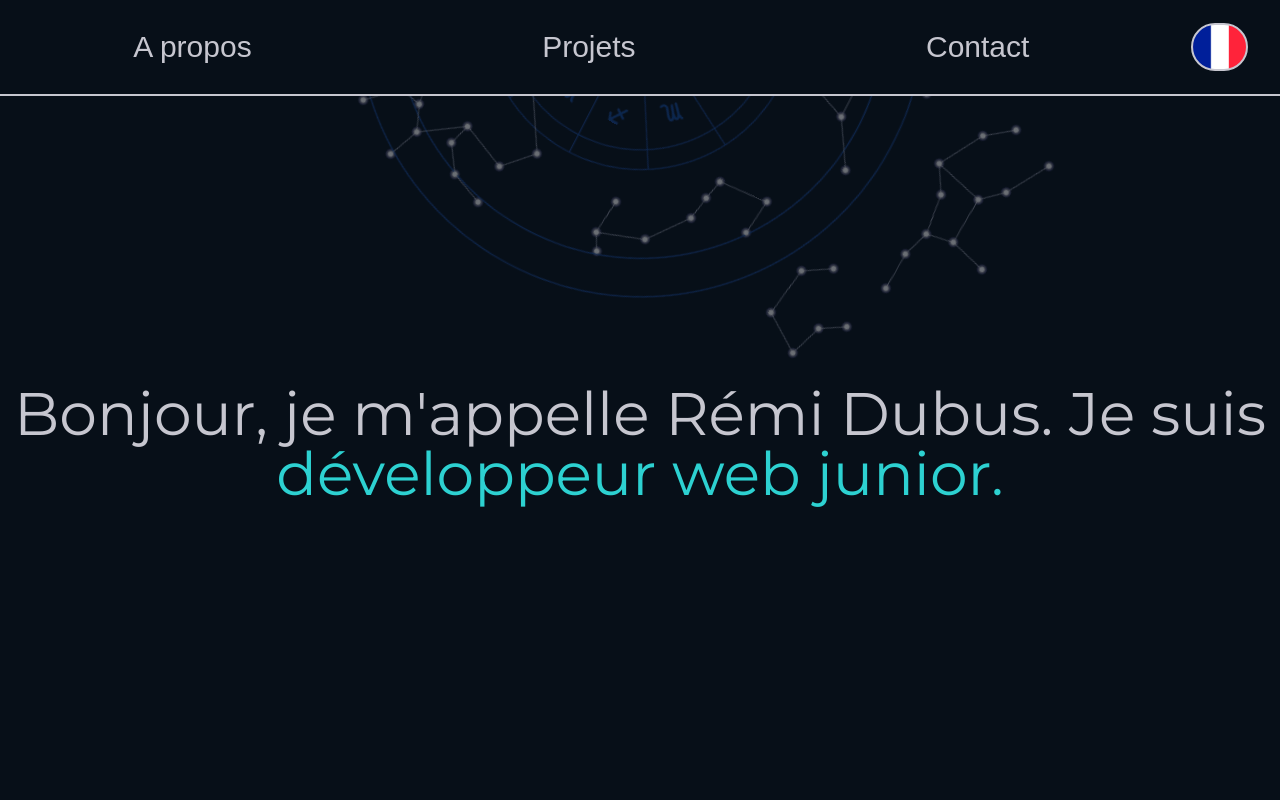
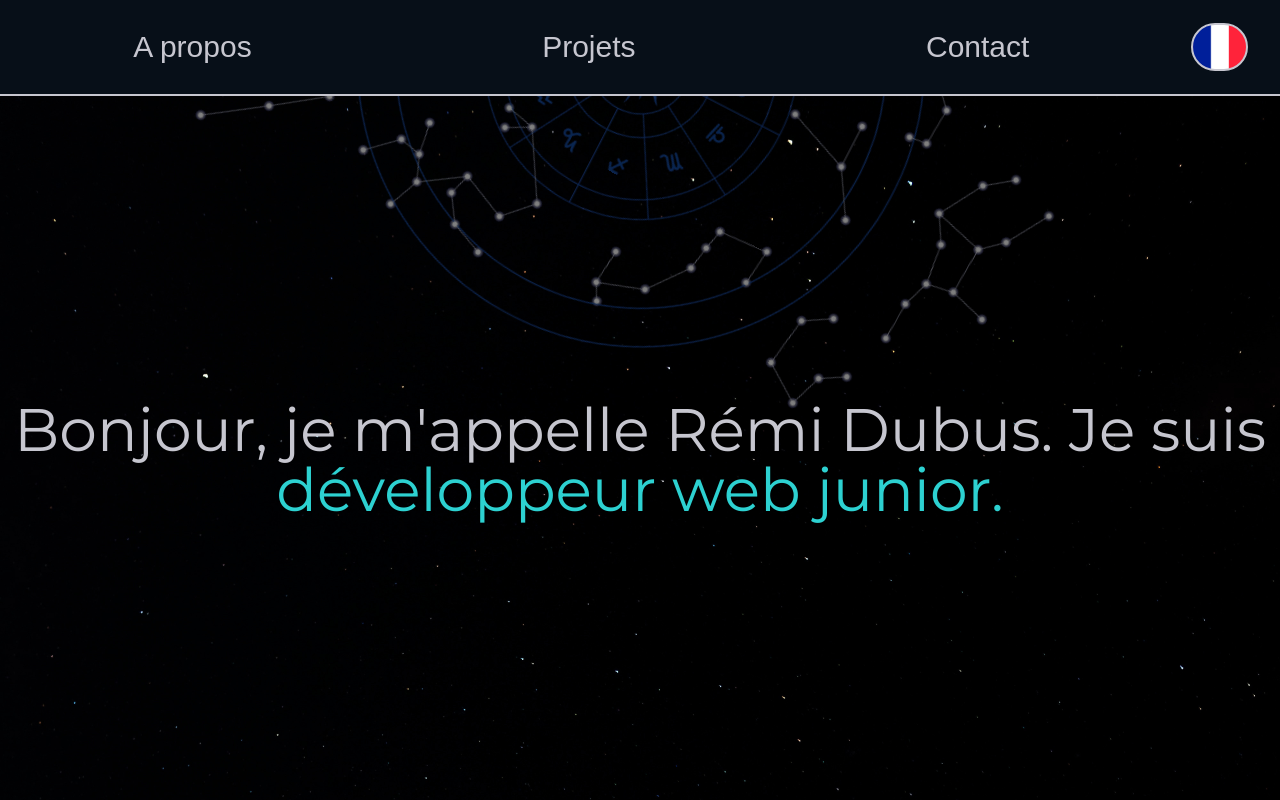
Before and after one commit to Remi-Dubus/Portfolio, a React (Vite) app: page / in a window 1280 px wide. Shown: the top 800 px of the page. Built offline with nearby package versions, Linux system fonts and the light colour scheme.

Commit message:
feat: add background image, fix bug animation

```diff
--- a/src/components/About.tsx
+++ b/src/components/About.tsx
@@ -49,7 +49,7 @@ export default function About() {
 						alt="Rémi Dubus"
 						className="w-36 h-36 rounded-full z-10 my-4 border-4 border-lightcolor sm:h-52 sm:w-52"
 					/>
-					<figcaption className="text-lightcolor font-textfont z-10 sm:text-2xl sm:w-1/2 sm:my-4 lg:my-12">
+					<figcaption className="text-lightcolor font-textfont z-10 sm:text-3xl sm:w-1/2 sm:my-4 lg:my-12">
 						{translations.about.aboutText}
 					</figcaption>
 				</figure>
--- a/src/components/HeroBanner.tsx
+++ b/src/components/HeroBanner.tsx
@@ -6,11 +6,11 @@ export default function HeroBanner() {
 
 	//JSX
 	return (
-		<header className="h-96 p-4 flex flex-col items-center justify-start overflow-hidden font-maintitlefont text-3xl text-center text-lightcolor sm:pt-80 sm:text-6xl sm:h-screen">
-			<section className="-mt-48 h-screen w-screen bg-main bg-no-repeat bg-center animate-spin-slow opacity-40 z-0 bg-contain sm:w-screen sm:h-full sm:-mt-96 lg:absolute lg:w-4/5 lg:-top-0.5">
+		<header className="h-screen p-4 flex flex-col items-center justify-start overflow-hidden font-maintitlefont text-3xl text-center text-lightcolor sm:pt-80 sm:text-6xl">
+			<section className="-mt-64 h-screen w-screen bg-animation bg-no-repeat bg-center animate-spin-slow opacity-50 z-0 bg-contain sm:w-screen sm:h-full sm:-mt-96 lg:absolute lg:w-4/5 lg:top-12">
 				{" "}
 			</section>
-			<section className="absolute top-48  sm:top-96">
+			<section className="absolute top-1/3 lg:top-1/2">
 				<h1 className="z-10 inline">{translations.hero.title}</h1>
 				<h2 className="z-10 inline text-acccolor">{translations.hero.job}</h2>
 			</section>
--- a/src/pages/HomePage.tsx
+++ b/src/pages/HomePage.tsx
@@ -6,7 +6,7 @@ import Contact from "../components/Contact";
 export default function HomePage() {
 	return (
 		<>
-			<main className="bg-darkcolor pb-4 sm:pb-20">
+			<main className="bg-main  bg-darkcolor bg-cover bg-fixed pb-4 sm:pb-20">
 				<HeroBanner />
 				<About />
 				<Projects />
--- a/tailwind.config.js
+++ b/tailwind.config.js
@@ -6,7 +6,8 @@ export default {
 			backgroundImage: {
 				flagfr: "url('./assets/images/french_flag.jpg')",
 				flagen: "url('./assets/images/britain_flag.jpg')",
-				main: "url('./assets/images/zodiac_background_desktop.png')",
+				animation: "url('./assets/images/zodiac_animation.png')",
+				main: "url('./assets/images/night_background.jpg')",
 			},
 			colors: {
 				darkcolor: "#070F18",
```
Also changed, not shown: src/assets/images/night_background.jpg (added), src/assets/images/zodiac_animation.png (renamed from src/assets/images/zodiac_background_desktop.png).
